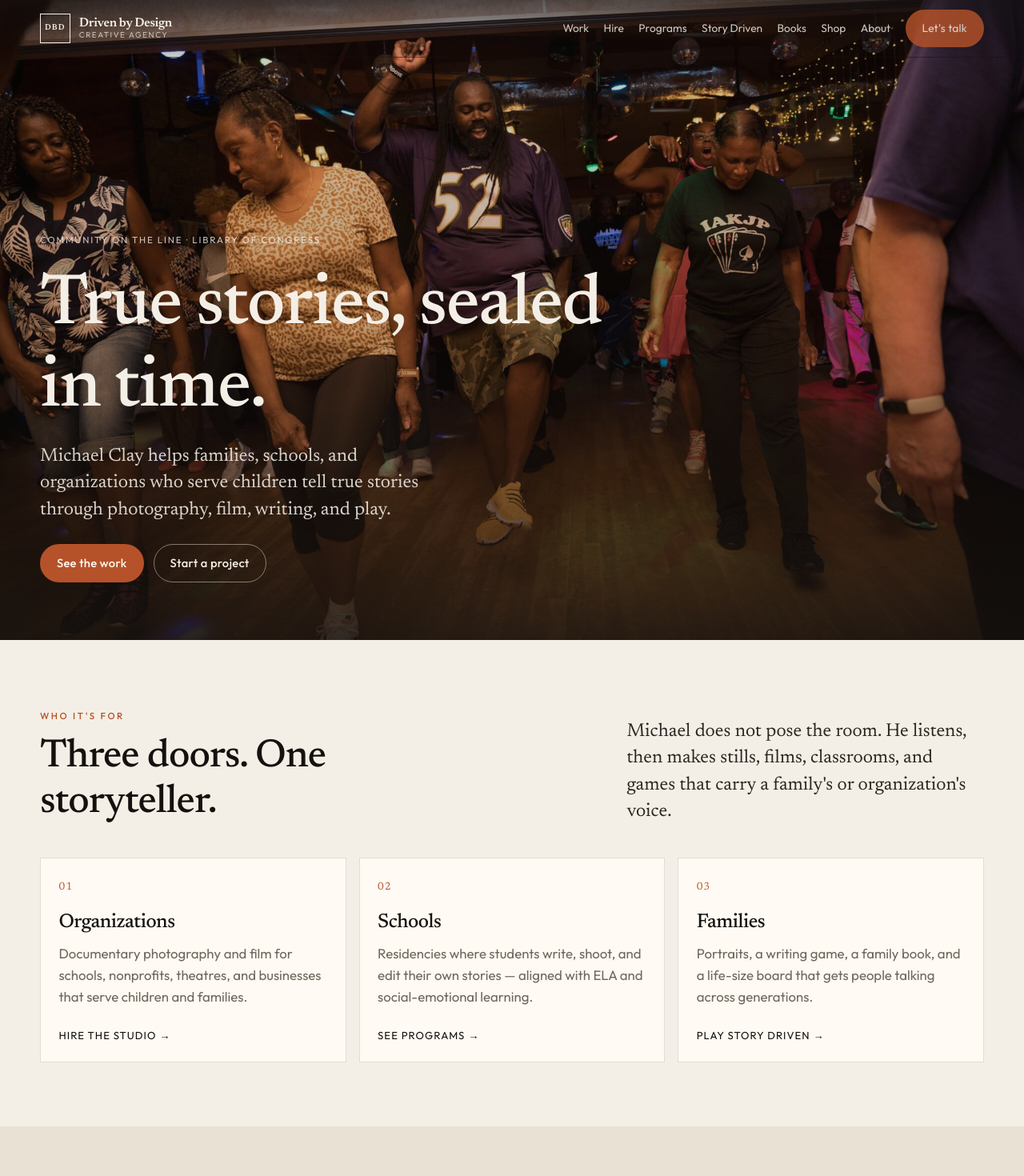
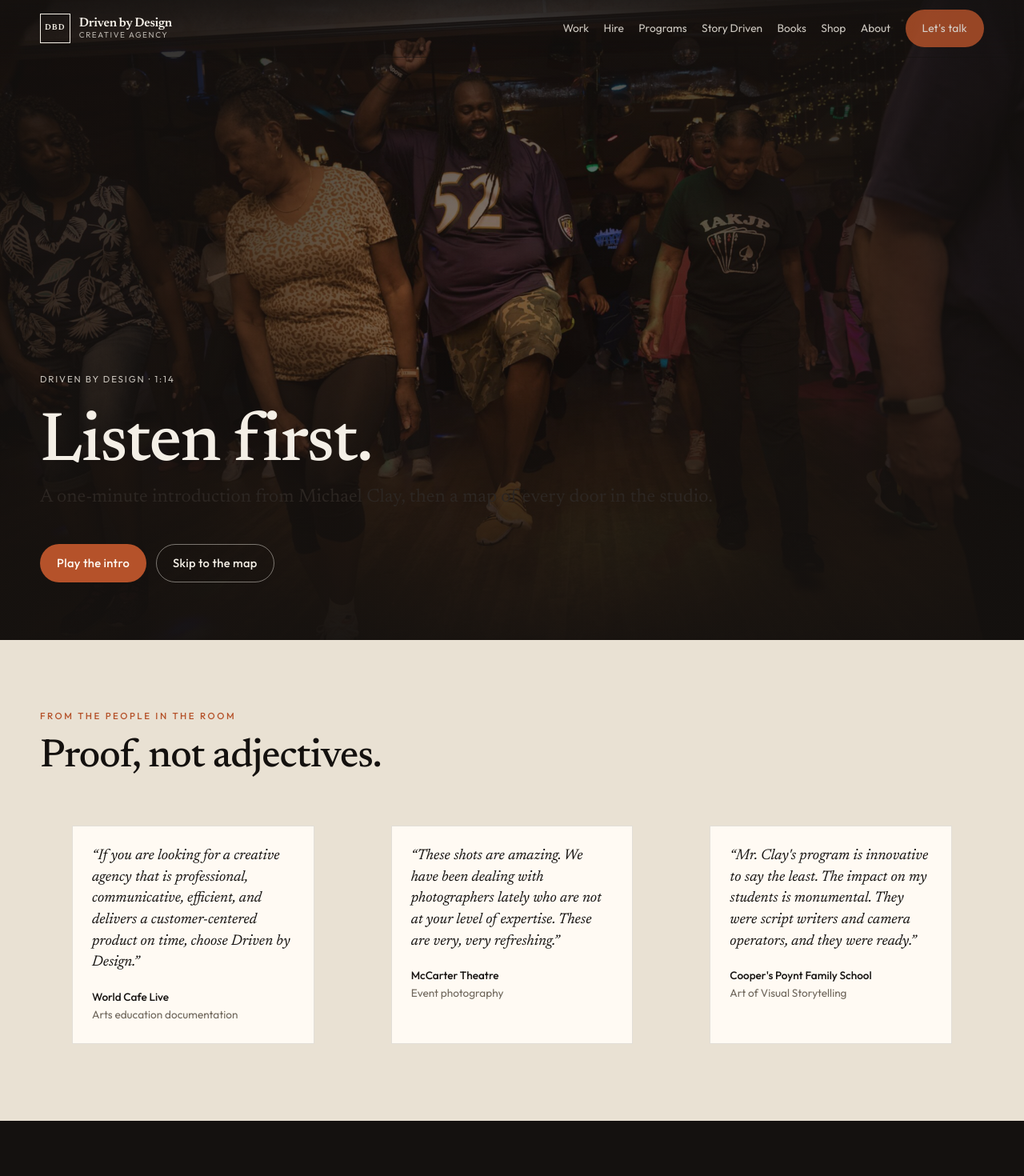
Before and after one commit to Zay2006/DBD2.0, a React (Vite) app: page / in a window 1280 px wide. Shown: the top 1470 px of the page at 80% size. Built offline with nearby package versions, Linux system fonts and the light colour scheme.

Commit message:
Add a mindmap homepage with the studio intro
Open on the DBD Intro audio, then a map to Work, Hire, Programs,
Story Driven, Books, Shop, About, and Contact. Point Story Driven
at thestorydrivengame.com.

Co-authored-by: Zay2006 <Zay2006@users.noreply.github.com>

```diff
--- a/src/data/site.ts
+++ b/src/data/site.ts
@@ -16,17 +16,50 @@ export const site = {
   youtube: 'https://www.youtube.com/@dbdcreativeagency6698',
   amazonBook:
     'https://www.amazon.com/s?k=I+Found+A+Reason+To+Speak+Michael+L+Clay',
+  storyDriven: 'https://www.thestorydrivengame.com/',
 } as const
 
-export const nav = [
+export type NavItem = {
+  label: string
+  to?: string
+  href?: string
+}
+
+export const nav: NavItem[] = [
   { to: '/work', label: 'Work' },
   { to: '/hire', label: 'Hire' },
   { to: '/programs', label: 'Programs' },
-  { to: '/story-driven', label: 'Story Driven' },
+  { href: site.storyDriven, label: 'Story Driven' },
   { to: '/books', label: 'Books' },
   { to: '/shop', label: 'Shop' },
   { to: '/about', label: 'About' },
-] as const
+]
+
+export type MapNode = {
+  id: string
+  label: string
+  kicker: string
+  hint: string
+  to?: string
+  href?: string
+}
+
+export const mapNodes: MapNode[] = [
+  { id: 'work', label: 'Work', kicker: 'Archive', hint: 'Stills, film, community', to: '/work' },
+  { id: 'hire', label: 'Hire', kicker: 'Studio', hint: 'Photography and film', to: '/hire' },
+  { id: 'programs', label: 'Programs', kicker: 'Schools', hint: 'Residencies and classes', to: '/programs' },
+  {
+    id: 'story',
+    label: 'Story Driven',
+    kicker: 'The game',
+    hint: "Unlocking writer's block",
+    href: site.storyDriven,
+  },
+  { id: 'books', label: 'Books', kicker: 'Print', hint: 'A reason to speak', to: '/books' },
+  { id: 'shop', label: 'Shop', kicker: 'Kits', hint: 'Classes and the board', to: '/shop' },
+  { id: 'about', label: 'About', kicker: 'Michael', hint: 'The listener', to: '/about' },
+  { id: 'contact', label: 'Contact', kicker: 'Begin', hint: 'Start a project', to: '/contact' },
+]
 
 export type WorkItem = {
   src: string
--- a/src/index.css
+++ b/src/index.css
@@ -941,6 +941,206 @@ img.contain {
   }
 }
 
+.intro-gate,
+.mindmap {
+  position: relative;
+  min-height: 100svh;
+  color: var(--paper);
+  overflow: hidden;
+  background: var(--ink);
+}
+
+.intro-gate img,
+.mindmap-bg {
+  position: absolute;
+  inset: 0;
+  width: 100%;
+  height: 100%;
+  object-fit: cover;
+}
+
+.intro-gate::after,
+.mindmap::after {
+  content: '';
+  position: absolute;
+  inset: 0;
+  background:
+    radial-gradient(circle at 50% 48%, rgba(20, 17, 15, 0.28), rgba(20, 17, 15, 0.78) 62%),
+    linear-gradient(to top, rgba(20, 17, 15, 0.88), rgba(20, 17, 15, 0.28) 50%);
+}
+
+.intro-gate-copy {
+  position: relative;
+  z-index: 1;
+  width: min(1180px, calc(100% - 2.5rem));
+  margin: 0 auto;
+  padding: 8rem 0 4.5rem;
+  display: flex;
+  flex-direction: column;
+  justify-content: flex-end;
+  min-height: 100svh;
+}
+
+.intro-gate h1,
+.mindmap-hub h1 {
+  font-size: clamp(2.6rem, 7vw, 5.4rem);
+  max-width: 12ch;
+}
+
+.mindmap-lines {
+  position: absolute;
+  inset: 0;
+  width: 100%;
+  height: 100%;
+  z-index: 1;
+  pointer-events: none;
+}
+
+.mindmap-lines path {
+  fill: none;
+  stroke: var(--gold);
+  stroke-width: 0.18;
+  opacity: 0.7;
+}
+
+.mindmap-hub,
+.mindmap-node,
+.audio-dock {
+  position: relative;
+  z-index: 2;
+}
+
+.mindmap-hub {
+  position: absolute;
+  left: 50%;
+  top: 50%;
+  transform: translate(-50%, -50%);
+  width: min(22rem, 70vw);
+  text-align: center;
+  padding: 1.4rem 1.2rem;
+  background: rgba(20, 17, 15, 0.62);
+  border: 1px solid rgba(244, 239, 230, 0.18);
+  backdrop-filter: blur(10px);
+}
+
+.mindmap-hub .brand-mark {
+  margin: 0 auto 0.7rem;
+  border-color: var(--paper);
+}
+
+.mindmap-hub p {
+  color: rgba(244, 239, 230, 0.8);
+}
+
+.mindmap-node {
+  position: absolute;
+  transform: translate(-50%, -50%);
+  width: min(11.5rem, 34vw);
+  padding: 0.85rem 0.9rem;
+  background: rgba(255, 250, 243, 0.94);
+  color: var(--ink);
+  text-decoration: none;
+  border: 1px solid rgba(244, 239, 230, 0.18);
+  transition: transform 0.2s ease, border-color 0.2s ease;
+}
+
+.mindmap-node:hover {
+  transform: translate(-50%, -56%);
+  border-color: var(--clay);
+}
+
+.mindmap-node .kicker {
+  margin-bottom: 0.25rem;
+}
+
+.mindmap-node strong {
+  display: block;
+  font-family: var(--serif);
+  font-size: 1.2rem;
+  font-weight: 550;
+}
+
+.mindmap-node span:last-child {
+  display: block;
+  margin-top: 0.2rem;
+  font-size: 0.8rem;
+  color: var(--muted);
+}
+
+.audio-dock {
+  position: absolute;
+  left: 50%;
+  bottom: 1.2rem;
+  transform: translateX(-50%);
+  display: flex;
+  align-items: center;
+  gap: 0.6rem;
+  padding: 0.4rem 0.5rem;
+  background: rgba(20, 17, 15, 0.7);
+  border: 1px solid rgba(244, 239, 230, 0.16);
+}
+
+.audio-dock .chip {
+  color: var(--paper);
+  border-color: rgba(244, 239, 230, 0.35);
+}
+
+.audio-dock .chip:hover {
+  background: var(--paper);
+  color: var(--ink);
+}
+
+.audio-time {
+  font-size: 0.78rem;
+  letter-spacing: 0.06em;
+  min-width: 6.5rem;
+  text-align: center;
+}
+
+@media (max-width: 960px) {
+  .mindmap {
+    overflow: visible;
+    padding: 7rem 1rem 5.5rem;
+    min-height: auto;
+  }
+
+  .mindmap-lines,
+  .mindmap-bg {
+    display: none;
+  }
+
+  .mindmap::after {
+    background: var(--ink);
+  }
+
+  .mindmap-hub,
+  .mindmap-node {
+    position: relative;
+    left: auto;
+    top: auto;
+    transform: none;
+    width: 100%;
+  }
+
+  .mindmap-hub {
+    margin-bottom: 1rem;
+  }
+
+  .mindmap-node + .mindmap-node {
+    margin-top: 0.6rem;
+  }
+
+  .mindmap-node:hover {
+    transform: none;
+  }
+
+  .audio-dock {
+    position: sticky;
+    bottom: 0.8rem;
+    margin: 1.2rem auto 0;
+  }
+}
+
 @media (max-width: 680px) {
   .museum-label {
     letter-spacing: 0.1em;
--- a/src/pages/Books.tsx
+++ b/src/pages/Books.tsx
@@ -57,7 +57,11 @@ export default function Books() {
               Michael's first children's book — still in the making, not vaporware with a 2022 stamp. When it is ready, it will live here.
             </p>
             <p>
-              Until then, the family documentary <em>On the Garry: A Generation of Oral Traditions</em> and the Story Driven board are the other doors into the same house.
+              Until then, the family documentary <em>On the Garry: A Generation of Oral Traditions</em> and{' '}
+              <a href={site.storyDriven} target="_blank" rel="noreferrer">
+                Story Driven
+              </a>{' '}
+              are the other doors into the same house.
             </p>
           </div>
           <img
--- a/src/pages/Home.tsx
+++ b/src/pages/Home.tsx
@@ -1,114 +1,213 @@
+import { useEffect, useRef, useState } from 'react'
 import { Link } from 'react-router-dom'
-import WorkGrid from '../components/WorkGrid'
-import { asset, partners, site, testimonials } from '../data/site'
+import { asset, mapNodes, partners, testimonials } from '../data/site'
+
+const INTRO_SRC = asset('/audio/dbd-intro.mp3')
+const INTRO_KEY = 'dbd-intro-seen'
+
+const NODE_POINTS: Record<string, { x: number; y: number }> = {
+  about: { x: 50, y: 14 },
+  work: { x: 18, y: 26 },
+  hire: { x: 82, y: 26 },
+  programs: { x: 11, y: 52 },
+  story: { x: 89, y: 52 },
+  books: { x: 20, y: 78 },
+  shop: { x: 80, y: 78 },
+  contact: { x: 50, y: 90 },
+}
+
+function formatTime(seconds: number) {
+  if (!Number.isFinite(seconds) || seconds < 0) return '0:00'
+  const mins = Math.floor(seconds / 60)
+  const secs = Math.floor(seconds % 60)
+  return `${mins}:${secs.toString().padStart(2, '0')}`
+}
 
 export default function Home() {
+  const audioRef = useRef<HTMLAudioElement | null>(null)
+  const [gateOpen, setGateOpen] = useState(() => {
+    if (typeof window === 'undefined') return true
+    return sessionStorage.getItem(INTRO_KEY) !== '1'
+  })
+  const [playing, setPlaying] = useState(false)
+  const [muted, setMuted] = useState(false)
+  const [current, setCurrent] = useState(0)
+  const [duration, setDuration] = useState(74)
+
+  useEffect(() => {
+    const audio = audioRef.current
+    if (!audio) return
+
+    const onTime = () => setCurrent(audio.currentTime)
+    const onMeta = () => setDuration(audio.duration || 74)
+    const onEnd = () => setPlaying(false)
+    const onPlay = () => setPlaying(true)
+    const onPause = () => setPlaying(false)
+
+    audio.addEventListener('timeupdate', onTime)
+    audio.addEventListener('loadedmetadata', onMeta)
+    audio.addEventListener('ended', onEnd)
+    audio.addEventListener('play', onPlay)
+    audio.addEventListener('pause', onPause)
+    return () => {
+      audio.removeEventListener('timeupdate', onTime)
+      audio.removeEventListener('loadedmetadata', onMeta)
+      audio.removeEventListener('ended', onEnd)
+      audio.removeEventListener('play', onPlay)
+      audio.removeEventListener('pause', onPause)
+    }
+  }, [])
+
+  useEffect(() => {
+    return () => {
+      audioRef.current?.pause()
+    }
+  }, [])
+
+  function markSeen() {
+    sessionStorage.setItem(INTRO_KEY, '1')
+    setGateOpen(false)
+  }
+
+  async function playIntro() {
+    markSeen()
+    const audio = audioRef.current
+    if (!audio) return
+    audio.currentTime = 0
+    try {
+      await audio.play()
+    } catch {
+      setPlaying(false)
+    }
+  }
+
+  function skipIntro() {
+    audioRef.current?.pause()
+    markSeen()
+  }
+
+  async function togglePlay() {
+    const audio = audioRef.current
+    if (!audio) return
+    if (audio.paused) {
+      try {
+        await audio.play()
+      } catch {
+        setPlaying(false)
+      }
+    } else {
+      audio.pause()
+    }
+  }
+
+  function toggleMute() {
+    const audio = audioRef.current
+    if (!audio) return
+    audio.muted = !audio.muted
+    setMuted(audio.muted)
+  }
+
   return (
-    <main id="main">
-      <section className="hero">
+    <main id="main" className="home-map">
+      <audio ref={audioRef} src={INTRO_SRC} preload="auto" />
+
+      {gateOpen ? (
+        <section className="intro-gate" aria-label="Studio introduction">
           <img
             src={asset('/images/hero-loc.jpg')}
             alt="Community members soul line dancing, photographed for the Library of Congress"
           />
-        <div className="hero-copy">
-          <p className="museum-label">
-            Community on the Line · Library of Congress
+          <div className="intro-gate-copy">
+            <p className="museum-label">Driven by Design · 1:14</p>
+            <h1>Listen first.</h1>
+            <p className="lede">
+              A one-minute introduction from Michael Clay, then a map of every door in the studio.
             </p>
-          <h1>True stories, sealed in time.</h1>
-          <p className="lede">{site.sentence}</p>
             <div className="btn-row">
-            <Link className="btn" to="/work">
-              See the work
-            </Link>
-            <Link className="btn ghost" to="/contact">
-              Start a project
-            </Link>
+              <button type="button" className="btn" onClick={() => void playIntro()}>
+                Play the intro
+              </button>
+              <button type="button" className="btn ghost" onClick={skipIntro}>
+                Skip to the map
+              </button>
             </div>
           </div>
         </section>
+      ) : (
+        <section className="mindmap" aria-label="Studio mind map">
+          <img
+            className="mindmap-bg"
+            src={asset('/images/hero-loc.jpg')}
+            alt=""
+          />
+          <svg className="mindmap-lines" viewBox="0 0 100 100" preserveAspectRatio="none" aria-hidden="true">
+            {mapNodes.map((node) => {
+              const point = NODE_POINTS[node.id]
+              if (!point) return null
+              return (
+                <path
+                  key={node.id}
+                  d={`M 50 50 Q ${50 + (point.x - 50) * 0.35} ${point.y < 50 ? point.y + 8 : point.y - 8} ${point.x} ${point.y}`}
+                />
+              )
+            })}
+          </svg>
 
-      <section className="section">
-        <div className="wrap">
-          <div className="section-head">
-            <div>
-              <p className="kicker">Who it's for</p>
-              <h2>Three doors. One storyteller.</h2>
+          <div className="mindmap-hub">
+            <span className="brand-mark">DBD</span>
+            <p className="kicker">The studio</p>
+            <h1>Driven by Design</h1>
+            <p>Pick a branch. Every path is a way into the work.</p>
           </div>
-            <p className="lede" style={{ maxWidth: '34ch' }}>
-              Michael does not pose the room. He listens, then makes stills, films, classrooms, and games that carry a family's or organization's voice.
-            </p>
-          </div>
-          <div className="doors">
-            <Link className="door" to="/hire">
-              <span className="num">01</span>
-              <h3>Organizations</h3>
-              <p>
-                Documentary photography and film for schools, nonprofits, theatres, and businesses that serve children and families.
-              </p>
-              <span>Hire the studio →</span>
+
+          {mapNodes.map((node) => {
+            const point = NODE_POINTS[node.id]
+            const className = `mindmap-node mindmap-node-${node.id}`
+            const body = (
+              <>
+                <span className="kicker">{node.kicker}</span>
+                <strong>{node.label}</strong>
+                <span>{node.hint}</span>
+              </>
+            )
+            const style = {
+              left: `${point.x}%`,
+              top: `${point.y}%`,
+            }
+            if (node.href) {
+              return (
+                <a
+                  key={node.id}
+                  className={className}
+                  style={style}
+                  href={node.href}
+                  target="_blank"
+                  rel="noreferrer"
+                >
+                  {body}
+                </a>
+              )
+            }
+            return (
+              <Link key={node.id} className={className} style={style} to={node.to ?? '/'}>
+                {body}
               </Link>
-            <Link className="door" to="/programs">
-              <span className="num">02</span>
-              <h3>Schools</h3>
-              <p>
-                Residencies where students write, shoot, and edit their own stories — aligned with ELA and social-emotional learning.
-              </p>
-              <span>See programs →</span>
-            </Link>
-            <Link className="door" to="/story-driven">
-              <span className="num">03</span>
-              <h3>Families</h3>
-              <p>
-                Portraits, a writing game, a family book, and a life-size board that gets people talking across generations.
-              </p>
-              <span>Play Story Driven →</span>
-            </Link>
-          </div>
+            )
+          })}
+
+          <div className="audio-dock">
+            <button type="button" className="chip" onClick={() => void togglePlay()}>
+              {playing ? 'Pause intro' : 'Play intro'}
+            </button>
+            <span className="audio-time">
+              {formatTime(current)} / {formatTime(duration)}
+            </span>
+            <button type="button" className="chip" onClick={toggleMute}>
+              {muted ? 'Unmute' : 'Mute'}
+            </button>
           </div>
         </section>
-
-      <section className="section alt">
-        <div className="wrap">
-          <div className="section-head">
-            <div>
-              <p className="kicker">Selected work</p>
-              <h2>The photograph should already be talking.</h2>
-            </div>
-            <Link className="btn outline" to="/work">
-              Full archive
-            </Link>
-          </div>
-          <WorkGrid limit={6} />
-        </div>
-      </section>
-
-      <section className="section">
-        <div className="wrap split">
-          <div>
-            <p className="kicker">Story Driven</p>
-            <h2>A board game that meets writers where they are.</h2>
-            <p className="lede">
-              Thirty to sixty minutes. More than ten ways to play. Built for classrooms, counseling, and the kitchen table.
-            </p>
-            <p>
-              In 2026 Michael and his wife took a 1,200 square-foot version on the lawn. Families became the pieces, wrote, and filmed. The small board is in more than ten states.
-            </p>
-            <div className="btn-row">
-              <Link className="btn" to="/story-driven">
-                Learn the game
-              </Link>
-              <Link className="btn outline" to="/shop">
-                Shop
-              </Link>
-            </div>
-          </div>
-          <img
-            src={asset('/images/story-cards.jpg')}
-            alt="Story Driven board game with challenge, genre, and practice cards"
-            className="contain"
-          />
-        </div>
-      </section>
+      )}
 
       <section className="section alt">
         <div className="wrap">
--- a/src/pages/Shop.tsx
+++ b/src/pages/Shop.tsx
@@ -9,8 +9,8 @@ const products = [
     image: asset('/images/story-board.png'),
     alt: 'Story Driven board game',
     body: 'The physical writing game for classrooms, counselors, and teaching artists. Meets students at their writing level. Aligns with ELA, writing, and SEL.',
-    to: '/contact',
-    cta: 'Inquire to order',
+    href: site.storyDriven,
+    cta: 'Visit the game site',
   },
   {
     title: "Finding My Niche' e-book",
@@ -38,7 +38,7 @@ export default function Shop() {
       <PageHero
         kicker="Shop"
         title="Games, classes, and a book you can put on the table."
-        lede="Orders for Story Driven and the photography class go through the studio so Michael can match the right kit or PD date. The family book is on Amazon."
+        lede="Story Driven now has its own site. Photography classes still go through the studio. The family book is on Amazon."
       />
       <section className="section" style={{ paddingTop: 0 }}>
         <div className="wrap">
```
Also changed, not shown: src/components/Layout.tsx (+19 -7 lines), src/pages/StoryDriven.tsx (+12 -5 lines), 1 other file (tests, documents, lock files or other folders). Lines whose indentation alone changed are shown as unchanged.
